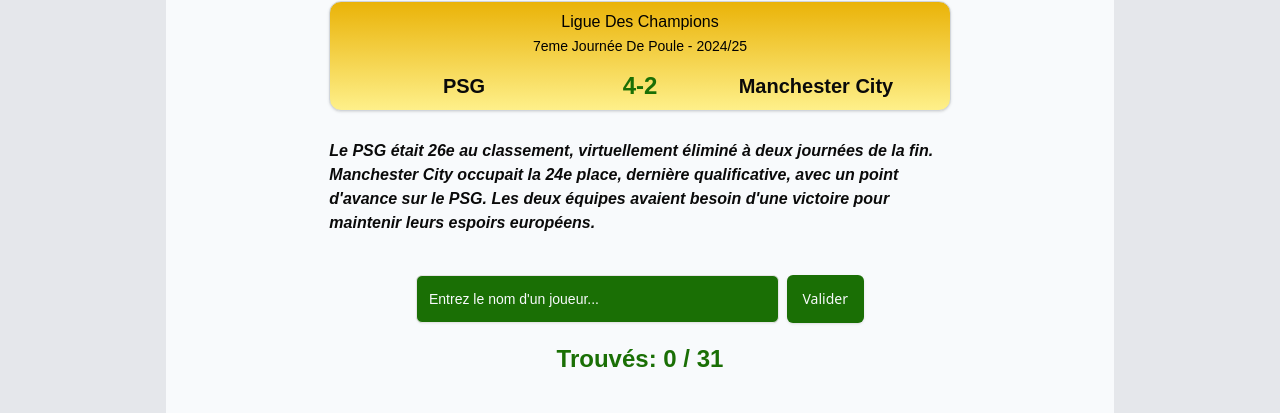
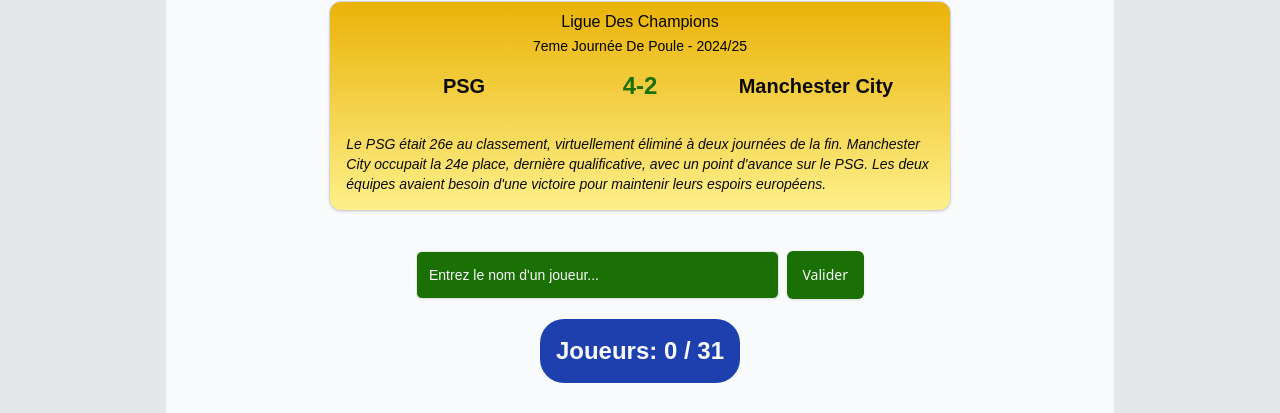
Before and after one commit to babbbass/Classik-Games, a Next.js app: page /match/1 in a window 1280 px wide. Shown: the part 149-562 px from the top of the page. Built offline with nearby package versions, Linux system fonts and the light colour scheme; no server answers.

Commit message:
sticky toast

```diff
--- a/app/match/[id]/page.tsx
+++ b/app/match/[id]/page.tsx
@@ -36,10 +36,10 @@
               {match.awayTeam.name}
             </span>
           </h1>
+          <p className='w-full text-left font-medium italic text-sm  mt-6 p-2'>
+            {match.description}
+          </p>
         </Card>
-        <p className='w-full md:w-2/3 flex justify-start font-semibold italic text-sm md:text-base mt-6'>
-          {match.description}
-        </p>
       </header>
 
       <GuessPlayer
--- a/components/GuessPlayer.tsx
+++ b/components/GuessPlayer.tsx
@@ -33,6 +33,7 @@
         title: "Déjà deviné !",
         description: "Vous avez déjà trouvé ce joueur.",
         variant: "destructive",
+        className: "sticky right-2 left-2 top-1 z-50 text-slate-50",
       })
       return
     }
@@ -57,13 +58,14 @@
       toast({
         title: "Correct !",
         description: "Bien joué ! Continuez comme ça !",
-        className: "bg-grass text-slate-50",
+        className: "sticky right-2 left-2 top-1 z-50 bg-blue-800 text-slate-50",
       })
     } else {
       toast({
         title: "Incorrect",
         description: "Ce joueur n'a pas participé à ce match.",
         variant: "destructive",
+        className: "sticky right-2 left-2 top-1 z-50  text-slate-50",
       })
     }
   }
--- a/components/ScoreDisplay.tsx
+++ b/components/ScoreDisplay.tsx
@@ -5,10 +5,8 @@
 
 export const ScoreDisplay = ({ score, total }: ScoreDisplayProps) => {
   return (
-    <div className='text-center'>
-      <div className='text-2xl font-bold text-grass'>
-        Trouvés: {score} / {total}
-      </div>
+    <div className='w-fit text-2xl mx-auto font-semibold text-slate-50 bg-blue-800 rounded-3xl p-4 text-center'>
+      Joueurs: {score} / {total}
     </div>
   )
 }
--- a/components/SoccerField.js
+++ b/components/SoccerField.js
@@ -1,4 +1,3 @@
-import * as React from "react"
 import { formations } from "@/components/Formations"
 import { capitalizeWords } from "@/lib/utils"
 import { WIDTH_FIELD, HEIGHT_FIELD } from "@/utils/constants"
```
